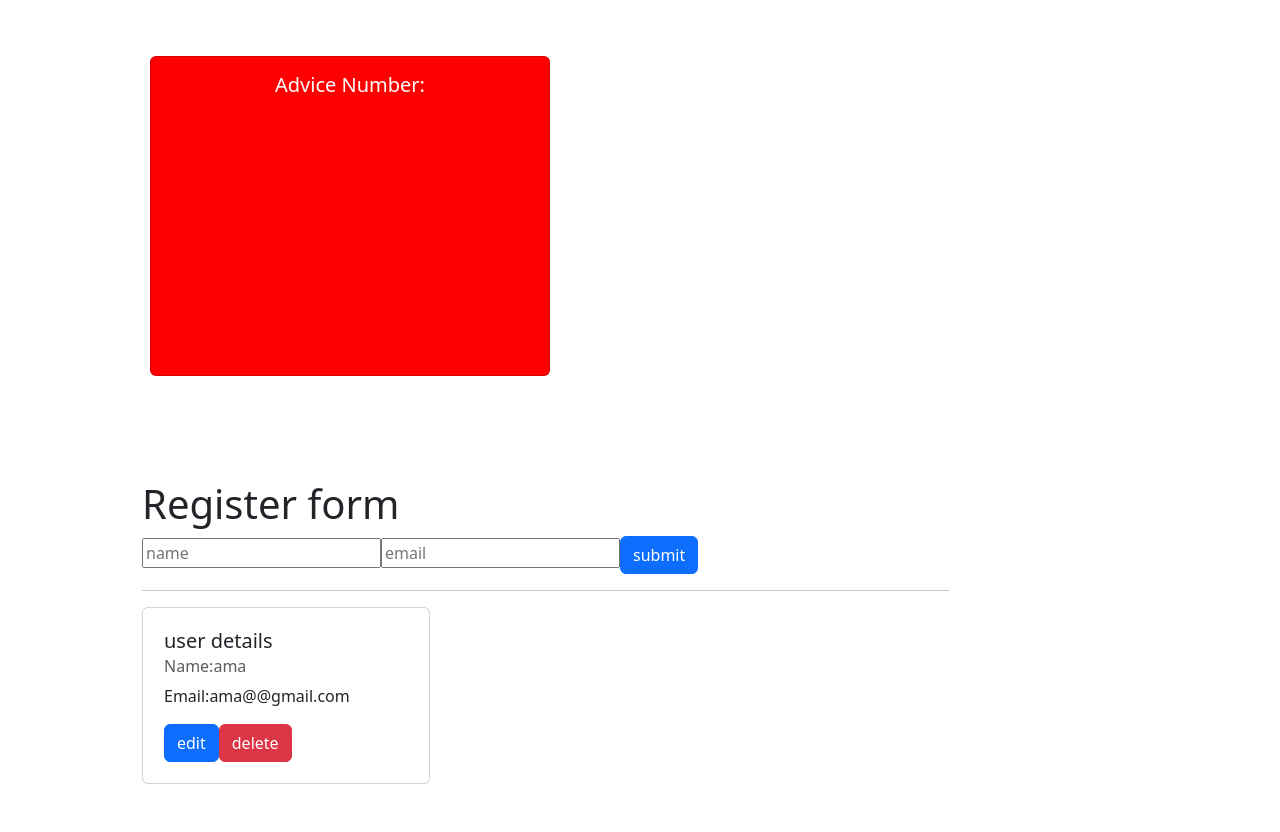
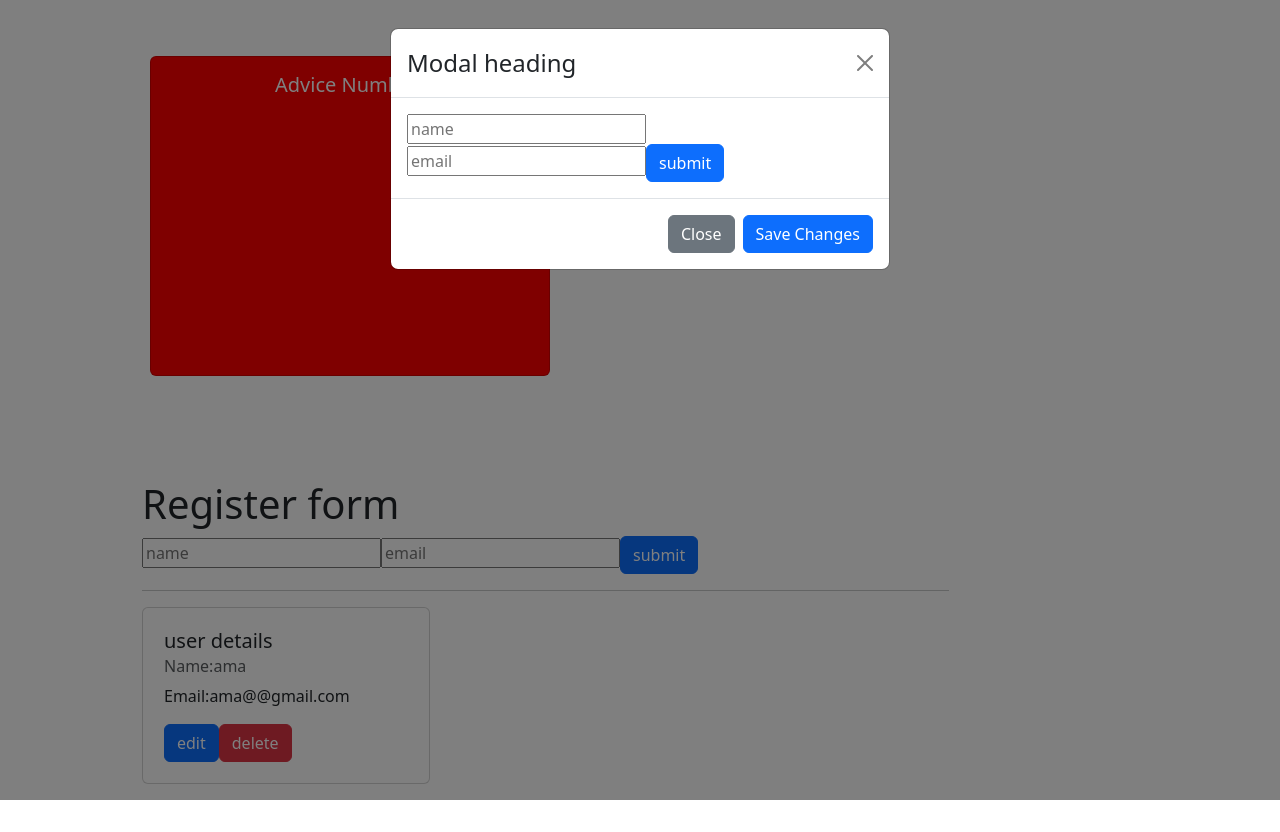
Before and after one commit to Nananhyira/advice-app, a React (Vite) app: page / in a window 1280 px wide. Both pictures are taken after a click on the button "edit". Built offline with nearby package versions, Linux system fonts and the light colour scheme; no server answers.

Commit message:
creating the edit component

```diff
--- a/src/componenes/Edit.jsx
+++ b/src/componenes/Edit.jsx
@@ -1,9 +1,23 @@
 import { useState } from "react";
 import Button from "react-bootstrap/Button";
 import Modal from "react-bootstrap/Modal";
+import { v4 as uuidv4 } from "uuid";
 
-function Edit() {
+
+function Edit({users, handleEdit}) {
+
 	const [show, setShow] = useState(false);
+  const [name, setName] = useState("");
+	const [email, setEmail] = useState("");
+
+	const handleSubmit = (e) => {
+		e.preventDefault();
+		let user = { id: uuidv4(), name: name, email: email };
+		setUsers([...users, user]);
+		console.log(users);
+		setName("");
+		setEmail("");
+	};
 
 	const handleClose = () => setShow(false);
 	const handleShow = () => setShow(true);
@@ -11,14 +25,36 @@ function Edit() {
 	return (
 		<>
 			<Button variant='primary' onClick={handleShow}>
-				Launch demo modal
+				edit
 			</Button>
 
 			<Modal show={show} onHide={handleClose}>
 				<Modal.Header closeButton>
 					<Modal.Title>Modal heading</Modal.Title>
 				</Modal.Header>
-				<Modal.Body>Woohoo, you are reading this text in a modal!</Modal.Body>
+				<Modal.Body>
+					<form onSubmit={handleSubmit}>
+						<input
+							type='text'
+							placeholder='name'
+							value={name}
+							onChange={(e) => {
+								setName(e.target.value);
+							}}
+						/>
+						<input
+							type='text'
+							placeholder='email'
+							value={email}
+							onChange={(e) => {
+								setEmail(e.target.value);
+							}}
+						/>
+						<Button type='submit' variant='primary'>
+							submit
+						</Button>
+					</form>
+				</Modal.Body>
 				<Modal.Footer>
 					<Button variant='secondary' onClick={handleClose}>
 						Close
--- a/src/componenes/Form.jsx
+++ b/src/componenes/Form.jsx
@@ -2,6 +2,7 @@ import { useState } from "react";
 import { Row, Card, Col } from "react-bootstrap";
 import Button from "react-bootstrap/Button";
 import { v4 as uuidv4 } from "uuid";
+import Edit from "./Edit";
 
 const Form = () => {
 	const [users, setUsers] = useState([{id:uuidv4(), name: "ama", email: "ama@@gmail.com" }]);
@@ -14,12 +15,22 @@ const Form = () => {
 		setUsers(
 			[...users,user]
 		);
-		 console.log(users);
+	console.log(users);
 		setName("");
 		setEmail("");
 	};
 const handleDelete = (id) => {
 	setUsers(users.filter(user=>id!==user.id))
+
+}
+const handleEdit = (id,newData) => {
+	setUsers(users.map((item)=>{
+		if(item.id==id){
+			[...users, newData]
+
+		}
+	}))
+
 
 }
 	return (
@@ -64,7 +75,7 @@ const handleDelete = (id) => {
 													Name:{item.name}
 												</Card.Subtitle>
 												<Card.Text>Email:{item.email}</Card.Text>
-												<Button variant='primary'>edit</Button>
+												<Edit users={users} f={handleEdit}/>
 												<Button onClick={()=>handleDelete(item.id)} variant='danger'>delete</Button>
 											</Card.Body>
 										</Card>
```
